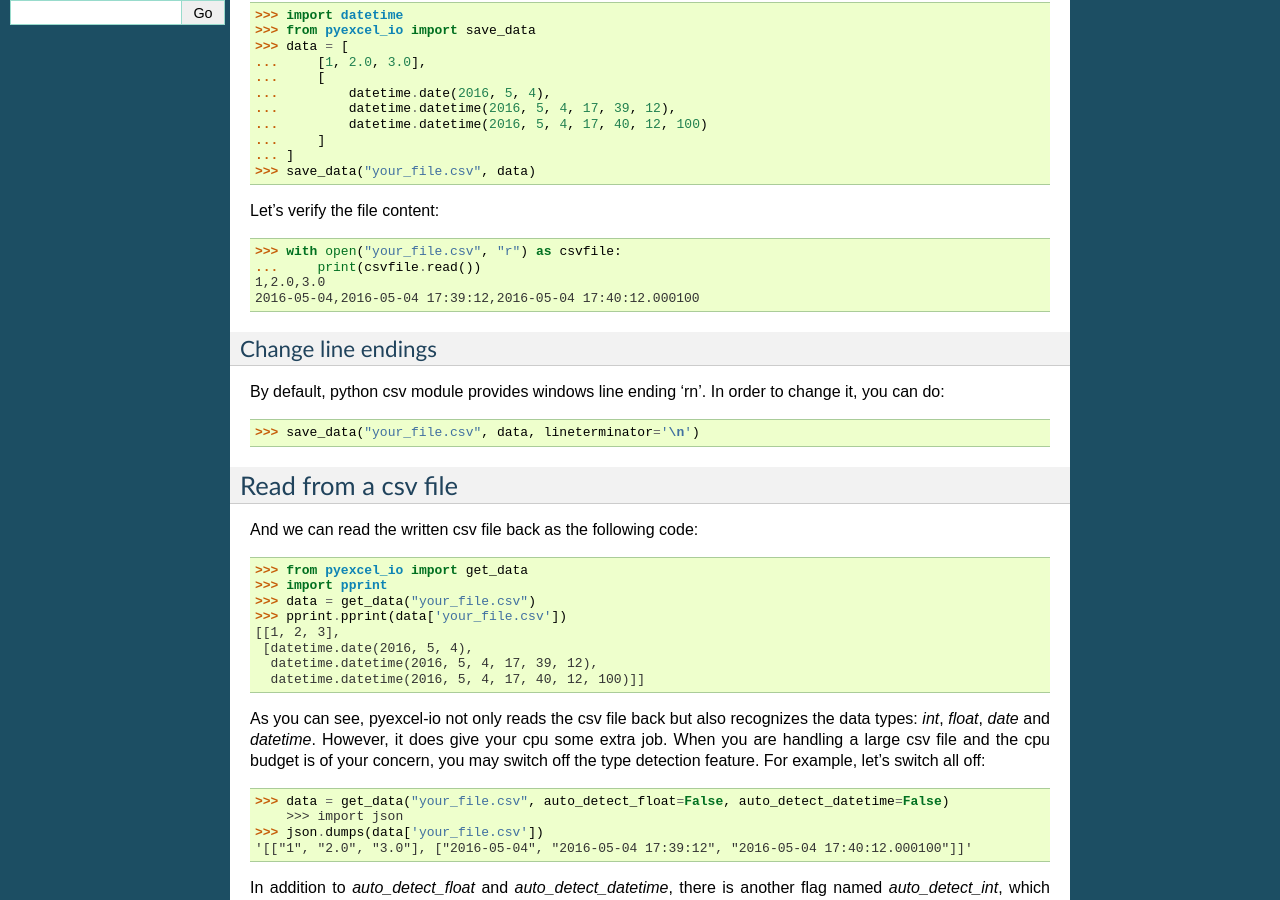
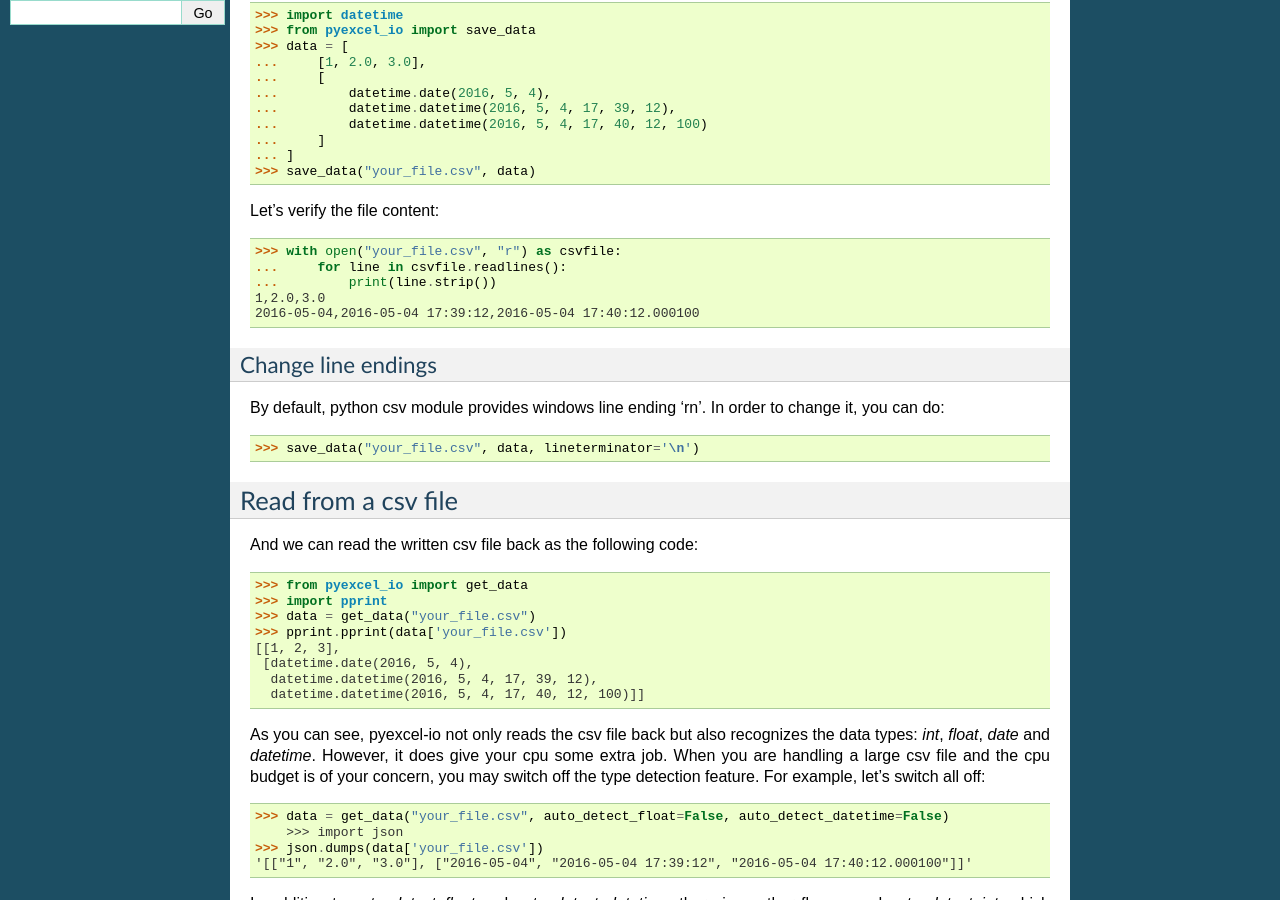
Before and after one commit to pyexcel/pyexcel-io, a Sphinx documentation site: the page built from doc/source/plaincsv.rst, in a window 1280 px wide and 900 px high, scrolled down 428 px. Built offline with Sphinx 7.4.7, drawn with Linux system fonts in a browser that asks for light colours.

Commit message:
it's painful to fix line feed problems

```diff
--- a/doc/source/plaincsv.rst
+++ b/doc/source/plaincsv.rst
@@ -44,10 +44,10 @@ Here's the sample code to write an array to a csv file ::
 Let's verify the file content::
 
    >>> with open("your_file.csv", "r") as csvfile:
-   ...     print(csvfile.read())
+   ...     for line in csvfile.readlines():
+   ...         print(line.strip())
    1,2.0,3.0
    2016-05-04,2016-05-04 17:39:12,2016-05-04 17:40:12.000100
-   <BLANKLINE>
 
 
 Change line endings
```
